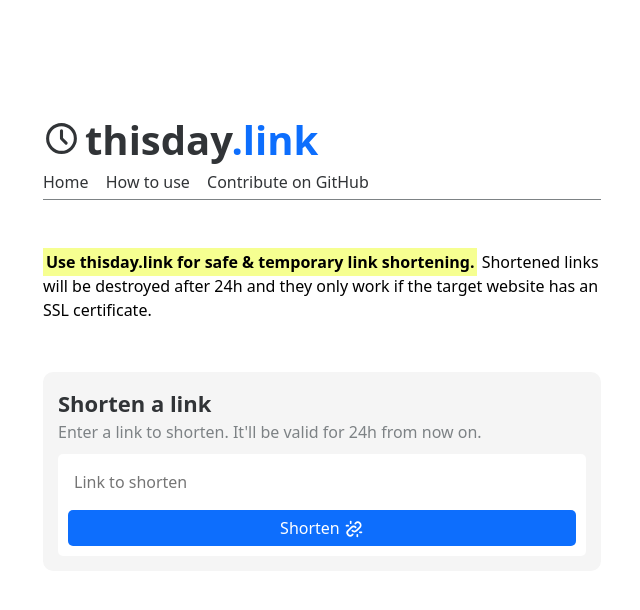
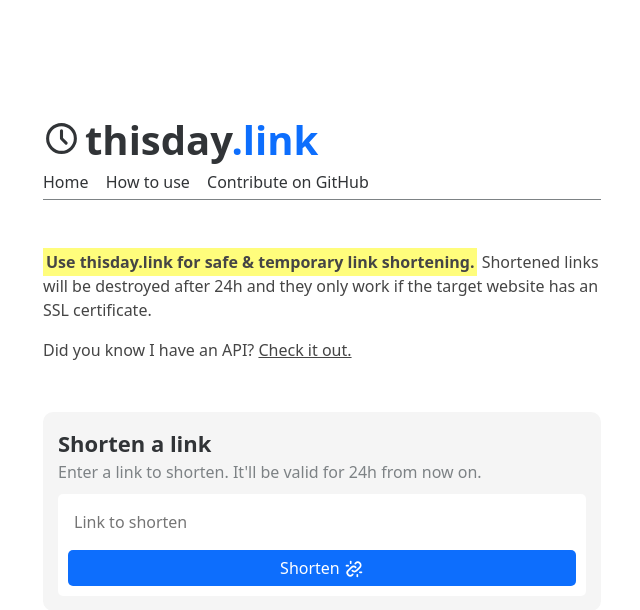
Before and after one commit to berrysauce/thisday.link, a FastAPI app: page / in a window 1280 px wide. Shown: the top 610 px of the page, without its empty margins (318-958 px from the left). Run offline with FastAPI, Linux system fonts and the light colour scheme; some libraries are stand-ins or nearby versions.

Commit message:
Changed body text

```diff
--- a/templates/index.html
+++ b/templates/index.html
@@ -29,7 +29,8 @@
                     <li class="list-inline-item" style="color: #313437;"><a href="#" style="color: #313437;">How to use</a></li>
                     <li class="list-inline-item" style="color: #313437;"><a href="https://github.com/berrysauce/thisday.link" target="_blank" style="color: #313437;">Contribute on GitHub</a></li>
                 </ul>
-                <p class="text-start" style="color: rgb(0,0,0);margin-top: 50px;"><span style="padding: 3px;background: #f6ff91;"><strong>Use thisday.link for safe &amp; temporary link shortening.</strong></span>&nbsp;Shortened links will be destroyed after 24h and they only work if the target website has an SSL certificate.</p>
+                <p class="text-start" style="color: rgb(69,69,69);margin-top: 50px;"><span style="padding: 3px;background: #fffd7c;"><strong>Use thisday.link for safe &amp; temporary link shortening.</strong></span>&nbsp;Shortened links will be destroyed after 24h and they only work if the target website has an SSL certificate.</p>
+                <p style="color: rgb(69,69,69);">Did you know I have an API? <a style="color: inherit; text-decoration: underline;" href="https://github.com/berrysauce/thisday.link#readme" target="_blank">Check it out.</a></p>
             </div>
             <div class="intro" style="min-width: 50%;margin-top: 50px;padding: 15px;background: #f5f5f5;border-radius: 10px;">
                 <h2 class="text-start" style="margin-bottom: 0px;font-size: 22px;">Shorten a link</h2>
```
